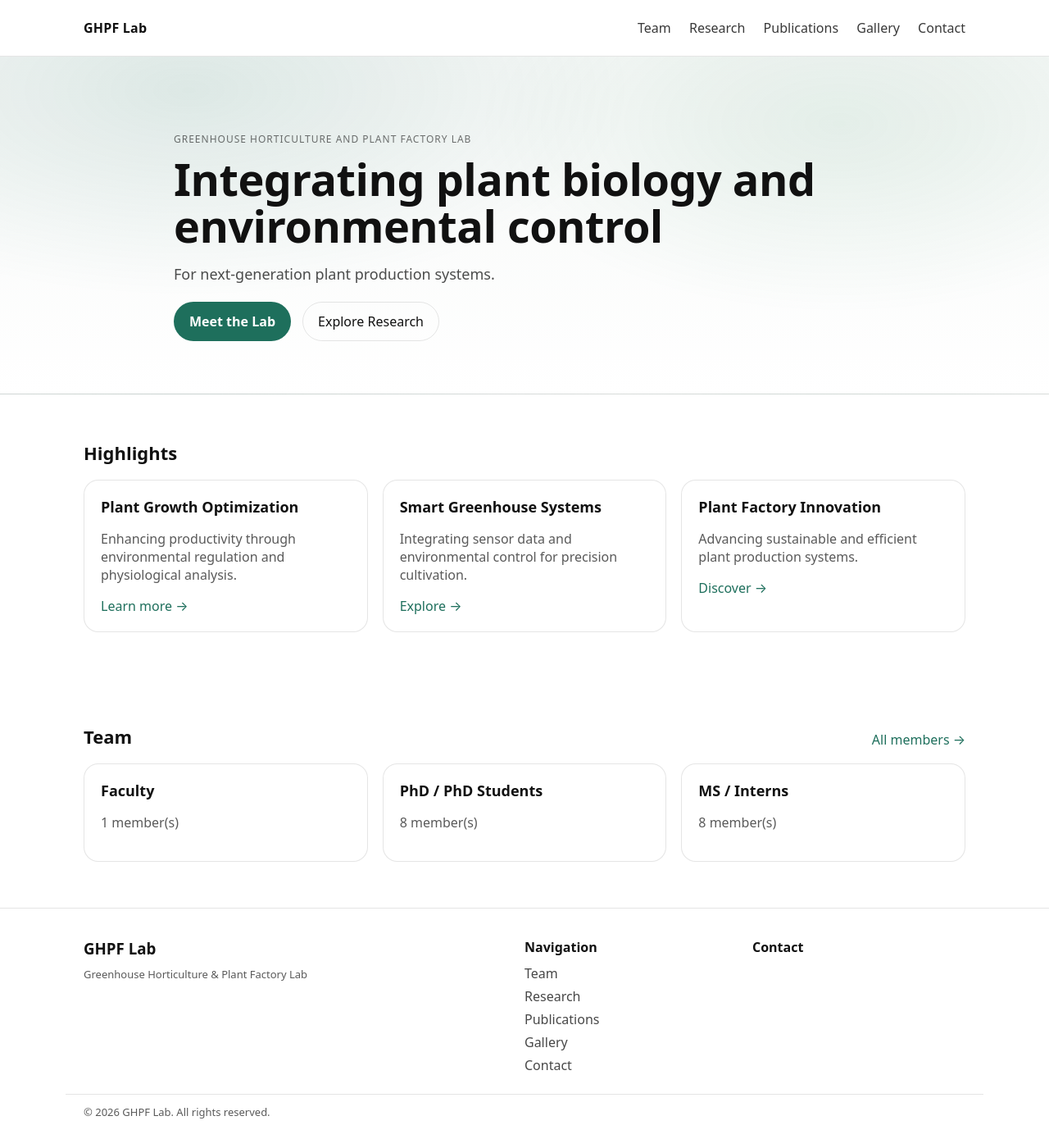
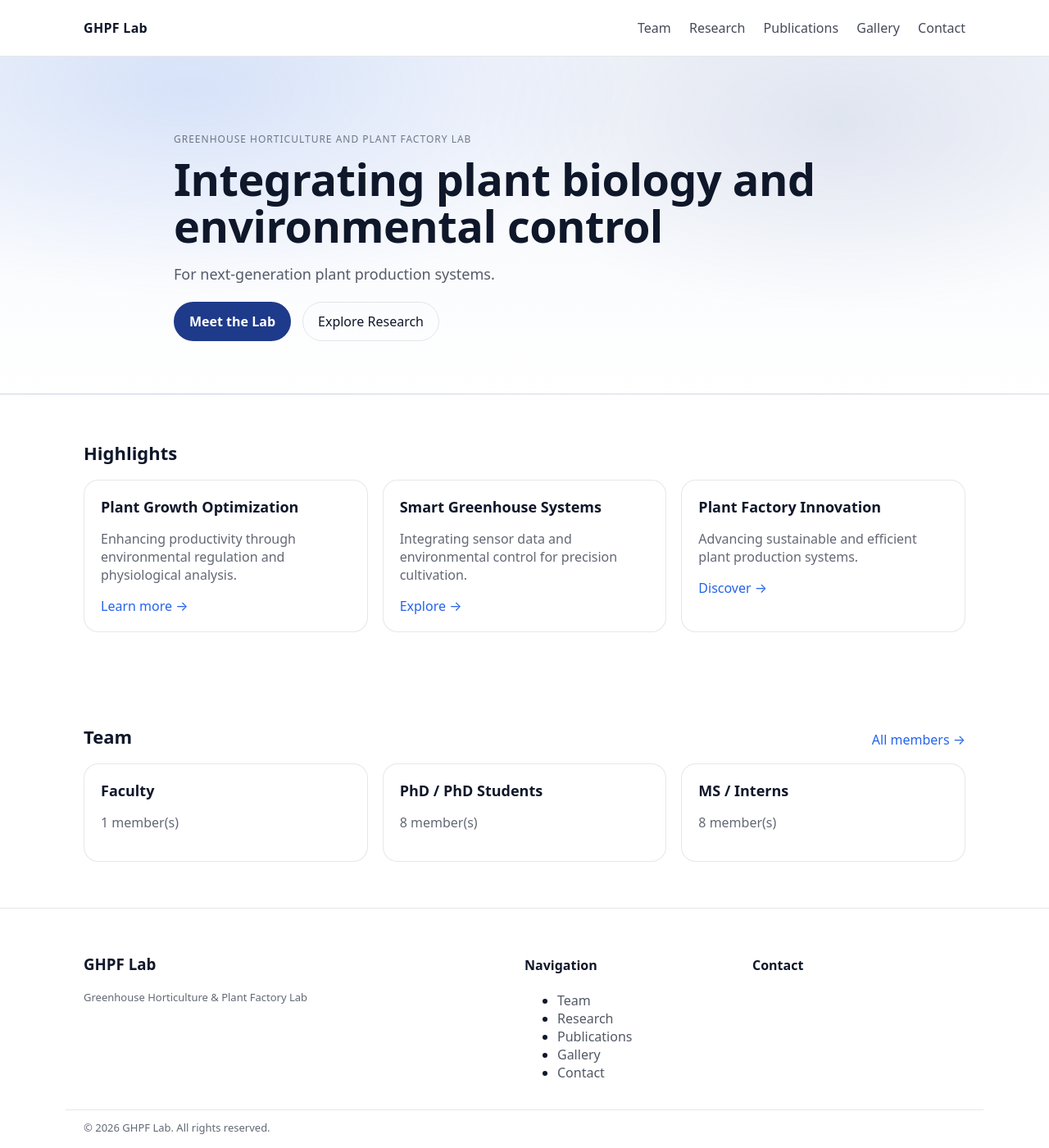
Before and after one commit to evergreendasol/Trial-2-lab-web, a Jekyll site: the page built from index.md, in a window 1280 px wide and 1400 px high. Shown: the whole window at 82% size. Built offline with Jekyll 4.4.1, drawn with Linux system fonts in a browser that asks for light colours.

Commit message:
Apply final navy academic theme

```diff
--- a/assets/css/site.css
+++ b/assets/css/site.css
@@ -1,20 +1,21 @@
 :root{
-  /* ===== Light academic theme (green + black) ===== */
+  /* ===== White + Navy Academic Theme ===== */
+
   --bg:#ffffff;
-  --bg2:#f6f8f7;
+  --bg2:#f3f6fb;
 
-  --text:#111111;
-  --muted:rgba(0,0,0,.65);
-  --line:rgba(0,0,0,.10);
+  --text:#0f172a;
+  --muted:rgba(15,23,42,.65);
+  --line:rgba(15,23,42,.10);
 
   --panel:#ffffff;
-  --panel2:#f2f4f3;
+  --panel2:#eef2f8;
 
-  --accent:#1E6F5C;   /* primary green */
-  --accent2:#111111;  /* ink */
-  --accent3:#2E8B57;  /* secondary green */
+  --accent:#1e3a8a;      /* navy */
+  --accent2:#2563eb;     /* blue */
+  --accent3:#0f172a;
 
-  --navbg:rgba(255,255,255,.88);
+  --navbg:rgba(255,255,255,.95);
 }
 
 *{box-sizing:border-box}
@@ -26,8 +27,28 @@ body{
   color:var(--text);
 }
 
-a{color:inherit}
+/* =========================
+   LINKS
+   ========================= */
+a{
+  color:var(--accent2);
+}
+a:hover{
+  color:var(--accent);
+}
 
+.link{
+  color:var(--accent2);
+  text-decoration:none;
+}
+.link:hover{
+  color:var(--accent);
+  text-decoration:underline;
+}
+
+/* =========================
+   CONTAINER
+   ========================= */
 .container{
   max-width:1120px;
   margin:0 auto;
@@ -43,26 +64,30 @@ a{color:inherit}
   z-index:10;
   background:var(--navbg);
   border-bottom:1px solid var(--line);
-  backdrop-filter:none;
-  -webkit-backdrop-filter:none;
 }
+
 .nav__inner{
   display:flex;
   align-items:center;
   justify-content:space-between;
   height:68px;
 }
+
 .brand{
-  font-weight:850;
-  letter-spacing:.2px;
+  font-weight:800;
+  letter-spacing:.3px;
   text-decoration:none;
+  color:var(--text);
 }
+
 .nav__links a{
   margin-left:18px;
   text-decoration:none;
-  color:rgba(0,0,0,.78);
+  color:rgba(15,23,42,.78);
 }
-.nav__links a:hover{color:var(--accent)}
+.nav__links a:hover{
+  color:var(--accent);
+}
 
 /* =========================
    BUTTONS
@@ -77,13 +102,22 @@ a{color:inherit}
   text-decoration:none;
   background:var(--panel2);
   color:var(--text);
+  transition:.2s ease;
 }
+.btn:hover{
+  background:#e2e8f0;
+}
+
 .btn--primary{
   background:var(--accent);
   border-color:transparent;
   color:#ffffff;
-  font-weight:800;
+  font-weight:600;
 }
+.btn--primary:hover{
+  background:#162e6e;
+}
+
 .btn--ghost{
   background:transparent;
 }
@@ -95,19 +129,19 @@ a{color:inherit}
   padding:92px 0 64px;
   border-bottom:1px solid var(--line);
   background:
-    radial-gradient(900px 420px at 18% 10%, rgba(30,111,92,.12), transparent 60%),
-    radial-gradient(800px 420px at 80% 20%, rgba(46,139,87,.10), transparent 55%),
+    radial-gradient(900px 420px at 18% 10%, rgba(37,99,235,.14), transparent 60%),
+    radial-gradient(800px 420px at 80% 20%, rgba(30,58,138,.10), transparent 55%),
     linear-gradient(180deg, var(--bg2) 0%, var(--bg) 100%);
 }
+
 .hero__inner{max-width:900px}
 
 .pill{
   font-size:12px;
   letter-spacing:1px;
   text-transform:uppercase;
-  color:rgba(0,0,0,.55);
+  color:rgba(15,23,42,.55);
   margin:0 0 12px;
-  padding:0;
 }
 
 h1{
@@ -119,7 +153,7 @@ h1{
 
 .lead{
   font-size:18px;
-  color:rgba(0,0,0,.70);
+  color:rgba(15,23,42,.70);
   max-width:76ch;
 }
 
@@ -131,7 +165,7 @@ h1{
 }
 
 /* =========================
-   SECTION / TYPO
+   SECTION
    ========================= */
 .section{padding:56px 0}
 
@@ -148,16 +182,15 @@ h1{
   font-size:22px;
 }
 
-.muted{color:var(--muted)}
-.small{font-size:13px}
-
-/* Page title */
 .page-title{
   font-size:32px;
   line-height:1.1;
   letter-spacing:-0.4px;
   margin:0;
 }
+
+.muted{color:var(--muted)}
+.small{font-size:13px}
 
 /* =========================
    GRID + CARDS
@@ -175,59 +208,30 @@ h1{
   padding:20px;
   transition:transform .15s ease, box-shadow .15s ease, border .15s ease;
 }
+
 .card:hover{
   transform:translateY(-4px);
-  border-color:rgba(30,111,92,.30);
+  border-color:rgba(37,99,235,.28);
   box-shadow:0 8px 22px rgba(0,0,0,.08);
 }
-.card h3{margin:0 0 10px; font-size:18px}
 
-/* LINKS */
-.link{color:var(--accent); text-decoration:none}
-.link:hover{text-decoration:underline}
+.card h3{
+  margin:0 0 10px;
+  font-size:18px;
+}
 
-/* BADGE */
+/* =========================
+   BADGE
+   ========================= */
 .badge{
   display:inline-block;
   font-size:12px;
   padding:4px 8px;
   border:1px solid var(--line);
   border-radius:999px;
-  color:rgba(0,0,0,.75);
   background:var(--panel2);
+  color:rgba(15,23,42,.75);
 }
-
-.list{margin:0; padding-left:18px}
-
-/* =========================
-   FOOTER
-   ========================= */
-.footer{
-  border-top:1px solid var(--line);
-  padding:36px 0 22px;
-}
-.footer__grid{
-  display:grid;
-  grid-template-columns:2fr 1fr 1fr;
-  gap:18px;
-  align-items:start;
-  justify-items:start;
-}
-.footer a{
-  color:rgba(0,0,0,.72);
-  text-decoration:none;
-}
-.footer a:hover{color:var(--text)}
-.footer__bottom{
-  margin-top:18px;
-  padding-top:12px;
-  border-top:1px solid var(--line);
-}
-.footer h3, .footer h4{margin:0 0 10px}
-.footer p{margin:0}
-.footer ul{margin:0; padding:0; list-style:none}
-.footer li{margin:6px 0}
-.footer .small{line-height:1.4}
 
 /* =========================
    TEAM
@@ -237,6 +241,7 @@ h1{
   padding-top:18px;
   border-top:1px solid var(--line);
 }
+
 .team-section:first-of-type{
   margin-top:18px;
   padding-top:0;
@@ -247,11 +252,39 @@ h1{
   grid-template-columns: repeat(auto-fit, minmax(240px, 320px));
   gap:14px;
   margin-top:14px;
-  justify-content:start;
 }
+
 .team-card{
   padding:16px;
   max-width:320px;
+}
+
+/* =========================
+   FOOTER
+   ========================= */
+.footer{
+  border-top:1px solid var(--line);
+  padding:36px 0 22px;
+}
+
+.footer__grid{
+  display:grid;
+  grid-template-columns:2fr 1fr 1fr;
+  gap:18px;
+}
+
+.footer a{
+  color:rgba(15,23,42,.72);
+  text-decoration:none;
+}
+.footer a:hover{
+  color:var(--text);
+}
+
+.footer__bottom{
+  margin-top:18px;
+  padding-top:12px;
+  border-top:1px solid var(--line);
 }
 
 /* =========================
@@ -261,46 +294,39 @@ h1{
   h1{font-size:40px}
   .grid{grid-template-columns:1fr}
   .footer__grid{grid-template-columns:1fr}
-
-  .team-grid{
-    grid-template-columns: repeat(auto-fit, minmax(200px, 1fr));
-  }
-  .team-card{max-width:none}
 }
 
 /* =========================
-   GALLERY (single source of truth)
+   GALLERY
    ========================= */
 .gallery-grid{
   display:grid;
   grid-template-columns: repeat(3, minmax(0, 1fr));
   gap:28px;
 }
+
 @media (max-width:1000px){
   .gallery-grid{ grid-template-columns: repeat(2, 1fr); }
 }
+
 @media (max-width:600px){
   .gallery-grid{ grid-template-columns: 1fr; }
 }
 
-/* override .card padding */
 .gallery-card{
   padding:0 !important;
   overflow:hidden;
   border-radius:18px;
 }
 
-/* click area */
 .gallery-btn{
   display:block;
   width:100%;
-  padding:0;
   border:0;
   background:transparent;
   cursor:pointer;
 }
 
-/* thumbnail */
 .gallery-img{
   width:100%;
   aspect-ratio:16/9;
@@ -308,19 +334,19 @@ h1{
   display:block;
 }
 
-/* caption compact */
 .gallery-cap{
   padding:12px 14px 14px;
 }
+
 .gallery-title{
   font-size:16px;
   margin:0;
 }
+
 .gallery-sub{
   margin:6px 0 0;
 }
 
-/* pagination */
 .gallery-pagination{
   display:flex;
   gap:10px;
@@ -329,27 +355,32 @@ h1{
   flex-wrap:wrap;
 }
 
-/* modal */
+/* =========================
+   MODAL
+   ========================= */
 .gallery-modal{
   border:none;
   padding:0;
   background:transparent;
 }
+
 .gallery-modal::backdrop{
   background: rgba(0,0,0,.35);
-  backdrop-filter: blur(6px);
 }
+
 .gallery-modal__inner{
   width: min(980px, calc(100vw - 32px));
   margin: 8vh auto 0;
   padding: 18px;
 }
+
 .gallery-modal__imgwrap{
   border-radius:16px;
   overflow:hidden;
   border:1px solid var(--line);
   background:var(--panel2);
 }
+
 .gallery-modal__imgwrap img{
   width:100%;
   max-height:70vh;
```
